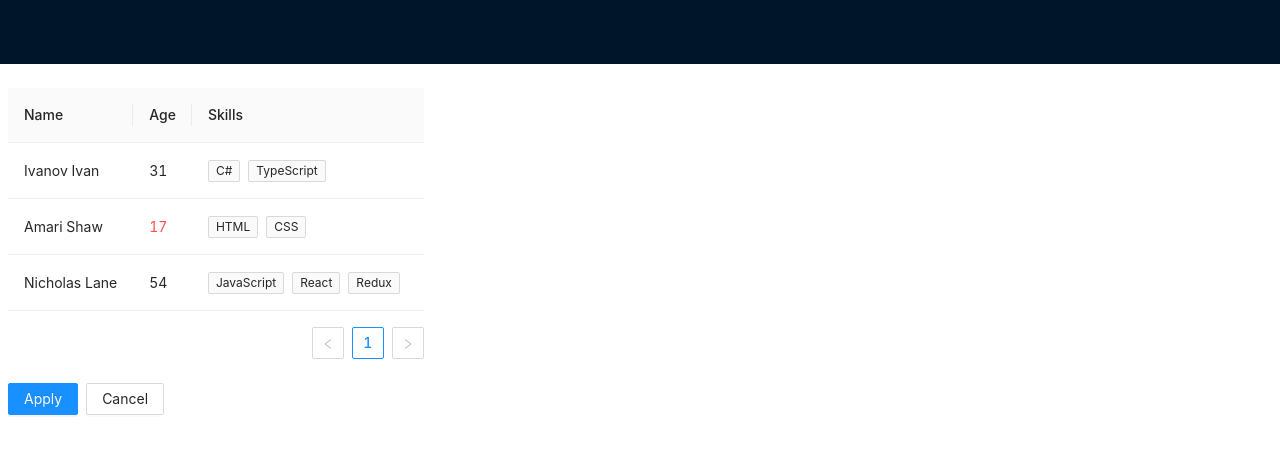
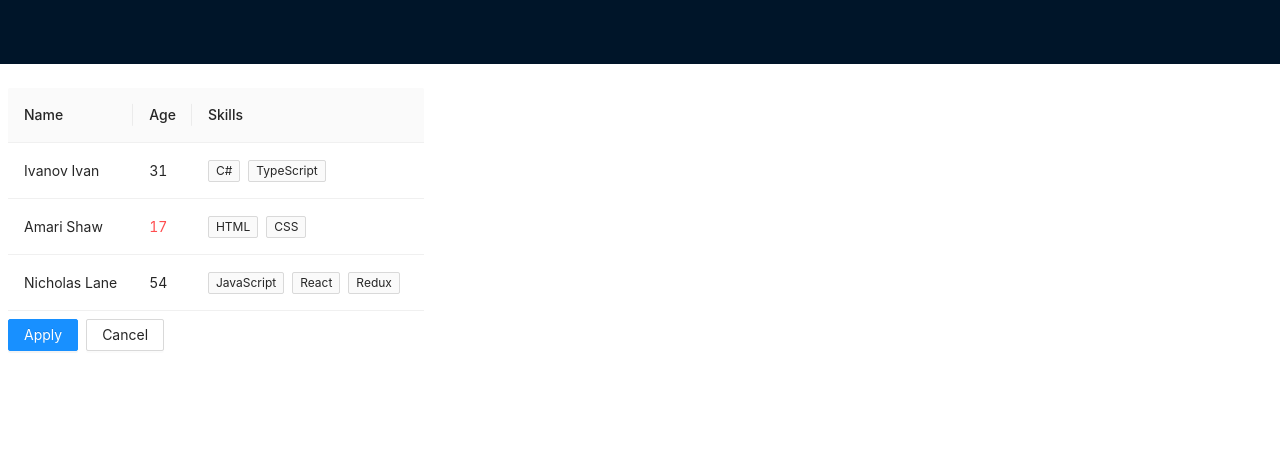
Before and after one commit to MRGRD56/react-redux-learning-2, a React (Create React App) app: page / in a window 1280 px wide. Shown: the top 454 px of the page. Built offline with nearby package versions, Linux system fonts and the light colour scheme.

Commit message:
remove table pagination

```diff
--- a/src/App.tsx
+++ b/src/App.tsx
@@ -70,7 +70,7 @@ function App() {
             </Header>
             <Content>
                 <Space direction="vertical">
-                    <Table columns={tableColumns} dataSource={persons}>
+                    <Table columns={tableColumns} dataSource={persons} pagination={false}>
 
                     </Table>
                     <Space>
```
